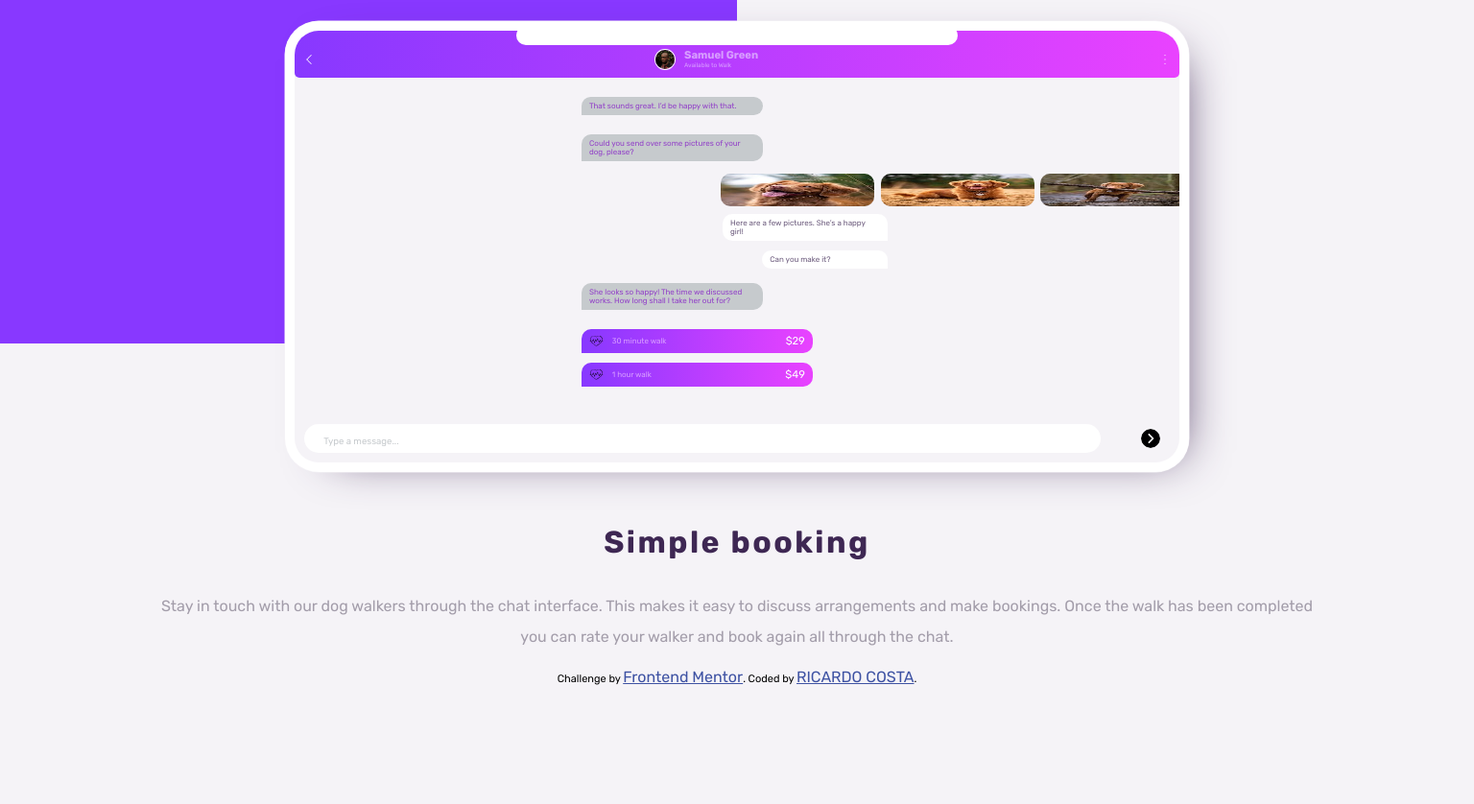
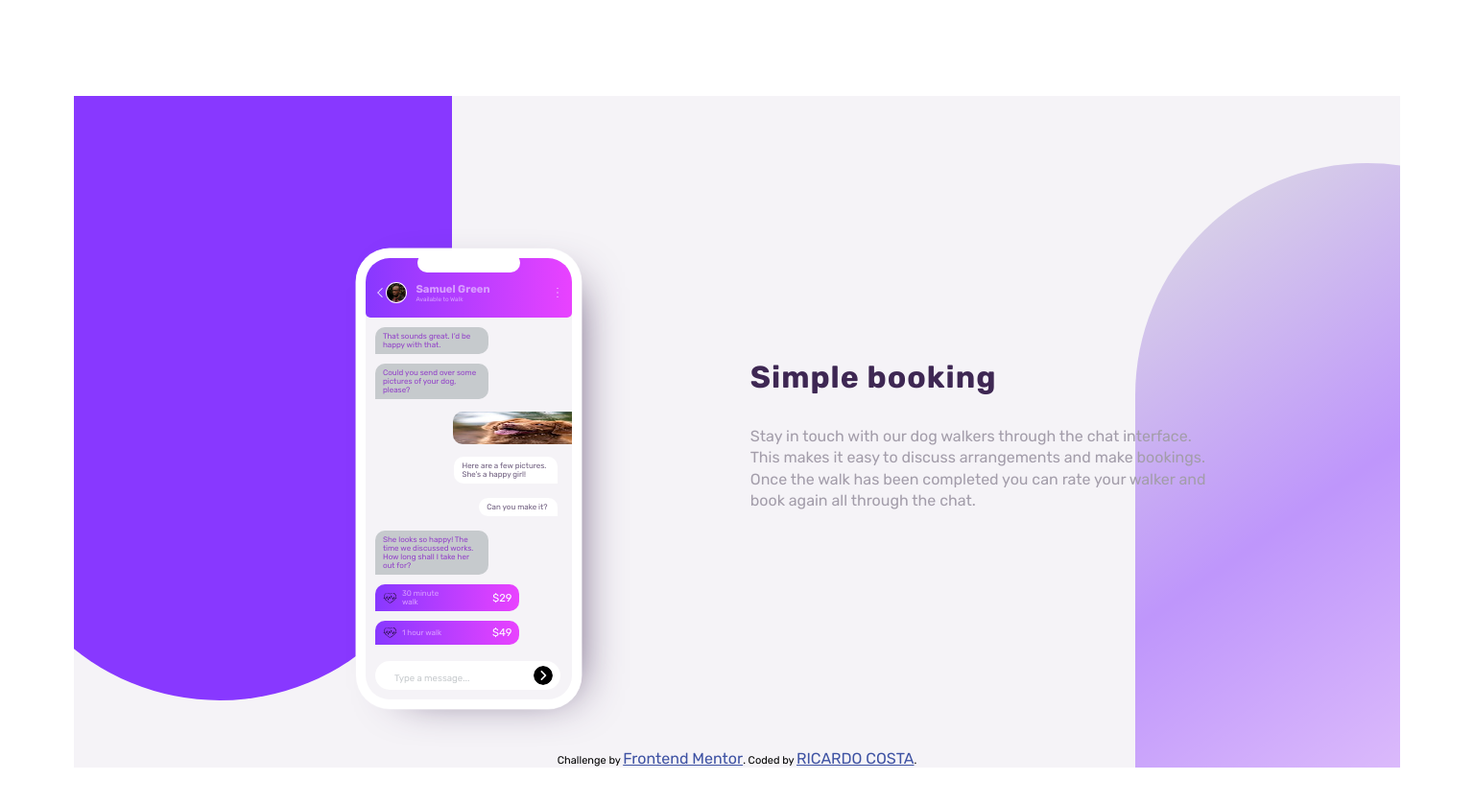
Before and after one commit to ricardocosta78/chatapp, a plain HTML site: page index.html in a window 1536 px wide. Shown: the whole page at 96% size. Before the commit the page ends 800 px from the top, so only its background shows below. Drawn offline with Linux system fonts and the light colour scheme.

Commit message:
desktop design

```diff
--- a/index.html
+++ b/index.html
@@ -10,6 +10,7 @@
 
 </head>
 <body>
+  <div class="container">
     <div class="background"></div>
     <div class="telemovel">
       <div class="white-board"></div>
@@ -51,16 +52,17 @@
         <a href="#"><img src="images/next.svg" alt=""></a>
       </div>
     </div>
+    <div class="texto">
       <h1 class="heading">Simple booking</h1>
       <p class="paragraph">Stay in touch with our dog walkers through the chat interface. This makes it easy to
         discuss arrangements and make bookings. Once the walk has been completed you can rate
         your walker and book again all through the chat.</p>
-
-
-
+    </div>
+    <div class="right-div"></div>
     <div class="attribution">
       Challenge by <a href="https://www.frontendmentor.io?ref=challenge" target="_blank">Frontend Mentor</a>.
       Coded by <a href="#">RICARDO COSTA</a>.
     </div>
+  </div>
 </body>
 </html>
--- a/style.css
+++ b/style.css
@@ -31,18 +31,31 @@ body{
     flex-direction: column;
     align-items:center;
     justify-content: center;
+}
+.container{
+    width: 100%;
+    display: flex;
+    flex-direction:column;
+    align-items:center;
+    justify-content: center;
     position:relative;
     background: var(--lightGrayishViolet);
 }
 .background{
     width:50%;
-    height:50%;
+    height:55%;
     background:var(--lightViolet);
     position:absolute;
     top:0;
     left:0;
     border-radius: 0 0 200px 0;
-    z-index:-1
+    z-index:1
+}
+.texto{
+    display:flex;
+    align-items: center;
+    flex-direction: column;
+    justify-content: center;
 }
 .heading {
     margin:4rem 0 2rem 0;
@@ -62,7 +75,7 @@ body{
 .telemovel{
     width:60%;
     height:450px;
-    margin-top: 2rem;
+    margin-top: 4rem;
     background: var(--lightGrayishViolet);
     border-radius: 25px;
     display: flex;
@@ -72,6 +85,7 @@ body{
     overflow:hidden;
     box-shadow: 0 0 0 10px var(--white),0 0 0 10.5px var(--lightGrayishViolet), 20px 10px 50px -20px var(--veryDarkDesatViolet);
     position:relative;
+    z-index:2;
 }
 .top{
     width:100%;
@@ -237,6 +251,89 @@ body{
     font-size: .6rem;
     text-indent: 20px;
 }
+.right-div{
+    display:none;
+}
 
 .attribution a { color: hsl(228, 45%, 44%); }
 .attribution { font-size: 11px; text-align: center; }
+
+@media(min-width: 1440px){
+
+    .background{
+        width: 35%;
+        height: 90%;
+        border-radius: 0 0 250px 250px;
+        position: absolute;
+        left: -90px;
+        z-index:1;
+    }
+    .container{
+        width: 90%;
+        height: 700px;
+        display: flex;
+        align-items: center;
+        justify-content: space-between;
+        margin: 100px;
+        overflow: hidden;
+    }
+    .telemovel{
+        width:215px;
+        height:460px;
+        position: absolute;
+        top:15%;
+        left:22%;
+        z-index:2;
+    }
+    .top{
+        height:80px;
+    }
+    .middle{
+        margin:0;
+    }
+    .chart-left{
+        margin: 10px 0 0 10px;
+    }
+    .img-right,.chart-right{
+        margin-top: 10px;
+    }
+    .texto{
+        width:44%;
+        display:flex;
+        flex-direction: column;
+        align-items: flex-start;
+        justify-content: center;
+        position:absolute;
+        top:30%;
+        right:5%;
+        z-index: 2;
+    }
+    .texto h1{
+        text-align: left;
+        margin-right: 210px;
+        letter-spacing: 1px;
+    }
+    .texto .paragraph{
+        text-align:left;
+        margin-right: 5px;
+        line-height: 1.4;
+    }
+    .right-div{
+        display:flex;
+        width:35%;
+        height:90%;
+        border-radius:250px 250px 0 0 ;
+        position:absolute;
+        right:-15%;
+        bottom:0;
+        background: linear-gradient(145deg,var(--grayishBlue),var(--lightViolet),var(--paleViolet));
+        filter: opacity(.5);
+        z-index: 1;
+    }
+    .attribution{
+        position:absolute;
+        bottom:0;
+        left:50%;
+        transform:translateX(-50%)
+    }
+}
```
Lines whose indentation alone changed are shown as unchanged.
